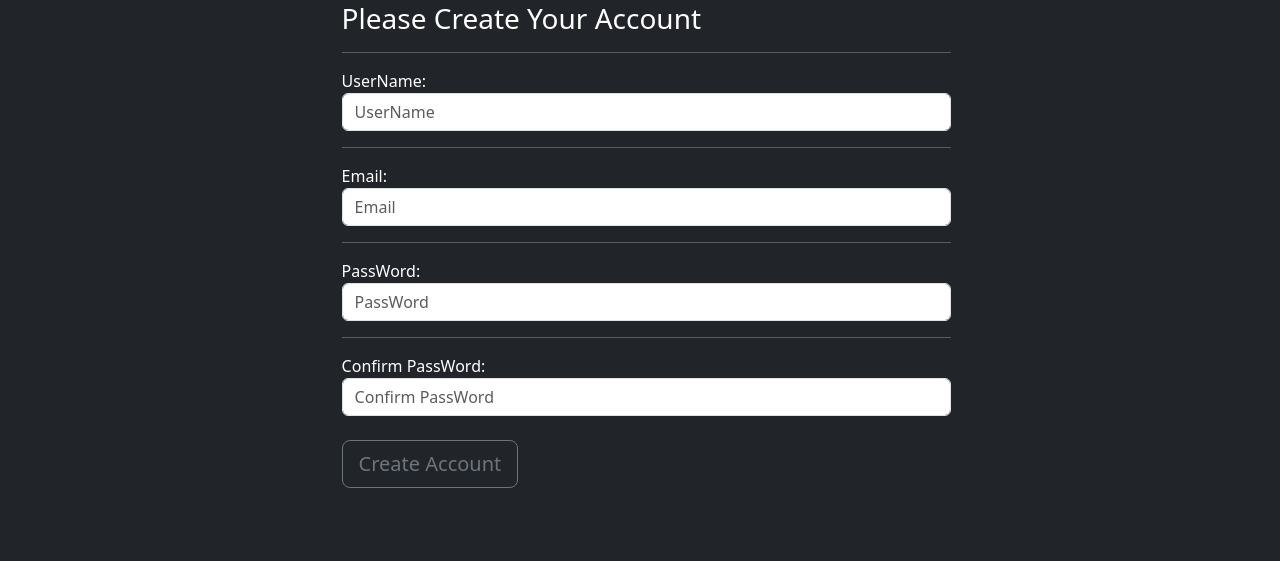
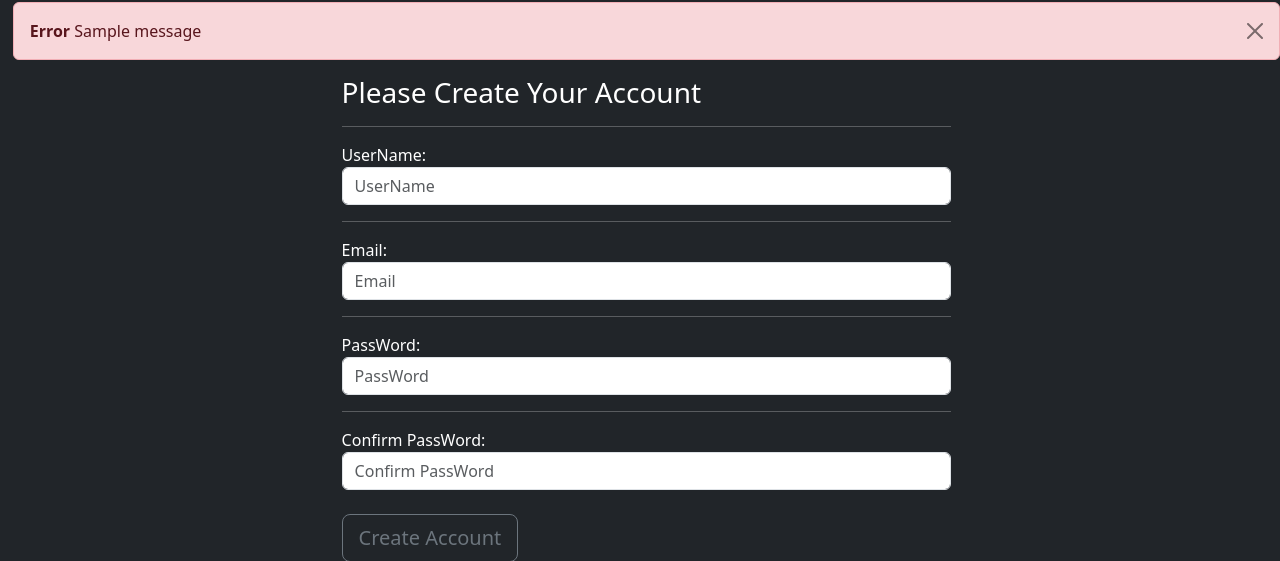
Before and after one commit to hazemali1/market, a Flask app: page /NewAccount in a window 1280 px wide. Shown: the part 54-615 px from the top of the page. Run offline with Flask 3, Linux system fonts and the light colour scheme; tables that the repository leaves empty hold one stand-in row (values such as "Sample post"); one stand-in notice (Sample message) is shown; some libraries are stand-ins or nearby versions.

Commit message:
make alert for error

```diff
--- a/main.py
+++ b/main.py
@@ -1,6 +1,6 @@
 from classes import databasecls, User
 from app import app, db
-from flask import render_template, redirect, url_for
+from flask import render_template, redirect, url_for, flash
 from forms import newAccount
 
 
@@ -52,5 +52,5 @@ def NewAccount():
         return redirect(url_for('database'))
     if form.errors != {}:
         for e in form.errors.values():
-            print(f'There Is Error: {e}')
+            flash(f'There Is Error: {e}')
     return render_template('newAccount.html', form=form)
--- a/templates/newAccount.html
+++ b/templates/newAccount.html
@@ -24,6 +24,14 @@
           </div>
         </div>
       </nav>
+      {% with messages = get_flashed_messages(with_categories=true) %}
+        {% if messages %}
+            <div class="alert alert-danger alert-dismissible fade show" role="alert">
+                <strong>Error</strong> {{ messages[0][1] }}
+                <button type="button" class="btn-close" data-bs-dismiss="alert" aria-label="Close"></button>
+            </div>
+        {% endif %}
+      {% endwith %}
 
       <div class="container" style="width:50%;">
         <form method="POST" class="form-register" style="color:white;">
```
